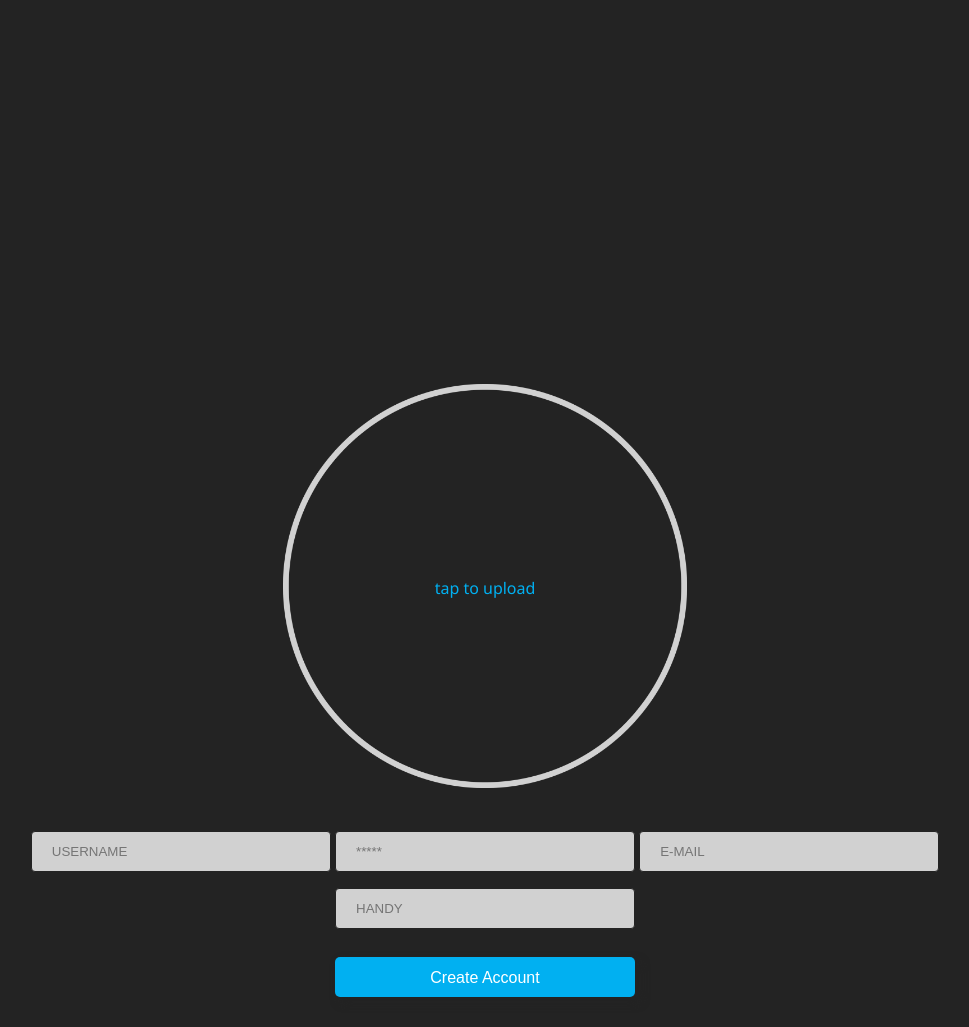
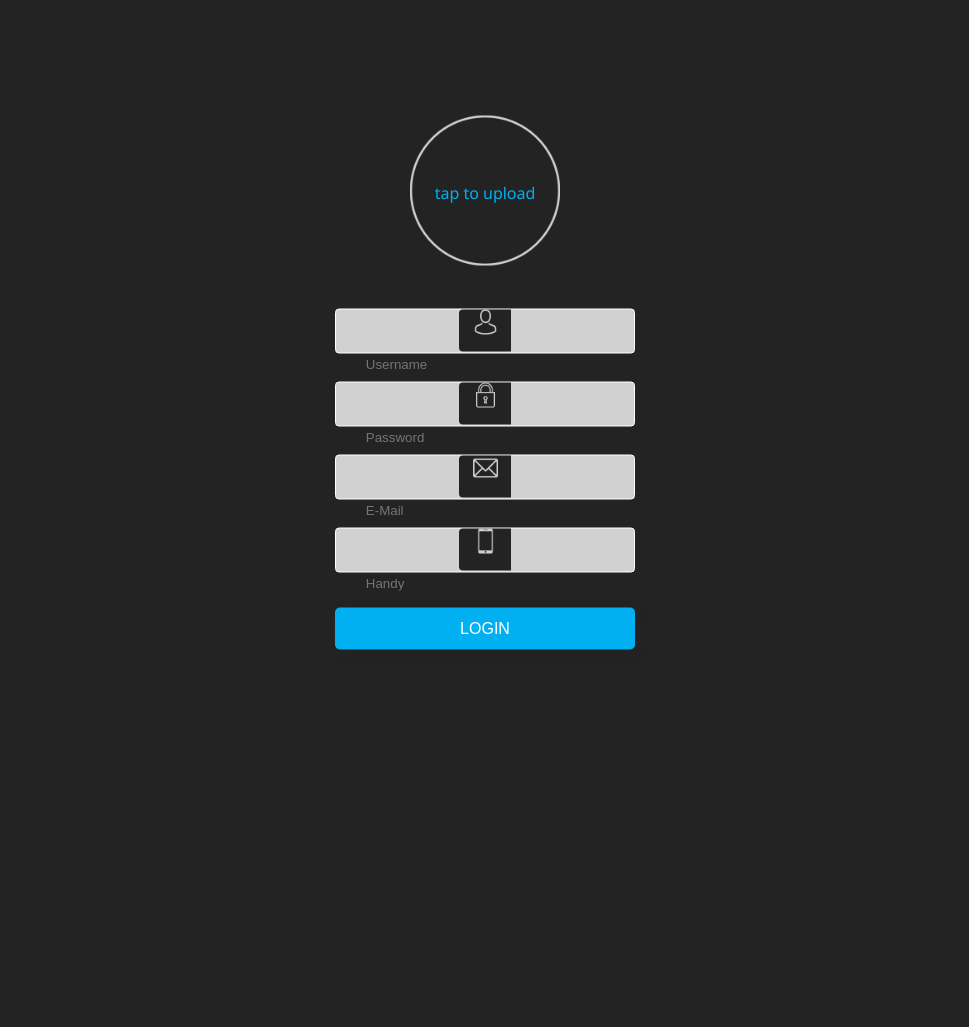
Before and after one commit to TheValbo/thevalbo.github.io, a plain HTML site: page signUp.html in a window 1280 px wide. Shown: the whole page, without its empty margins (155-1124 px from the left). After the commit the page ends 800 px from the top, so only its background shows below. Drawn offline with Linux system fonts and the light colour scheme.

Commit message:
added icons to inputs; added circle to creativeMode

```diff
--- a/public/css/creativeMode.css
+++ b/public/css/creativeMode.css
@@ -33,7 +33,7 @@ body {
   top: 50%;
   left: 50%;
   width: 100%;
-  max-width: 500px;
+  /* max-width: 500px; */
   height: 100%;
   transform: translateX(-50%) translateY(-50%);
 }
@@ -280,3 +280,49 @@ body {
   bottom: 15%;
   left: 85%;
 }
+
+
+#circle {
+    width: 120vw;
+    border-radius: 50%;
+    height: 70vw;
+    transform: translateX(-10vw);
+    background-image: url("../img/background.jpg");
+    border: 5px solid var(--white);
+}
+
+#footer {
+    width: 100vw;
+    height: 50vw;
+    position: fixed;
+    bottom: 0;
+    text-align: center;
+    max-height: 160px;
+}
+
+#soundControl {
+    height: 50px;
+    position: relative;
+    top: 45px;
+}
+
+#footContainer {
+    position: fixed;
+    bottom: 0;
+    width: 90vw;
+    max-width: 600px;
+    height: 40px;
+    left: 0;
+    right: 0;
+    margin: auto;
+}
+
+#volume {
+    color: white;
+    float: right;
+}
+
+#sound {
+    color: white;
+    float: left;
+}
--- a/public/css/creativeMode2.css
+++ b/public/css/creativeMode2.css
@@ -141,8 +141,8 @@ background-color: var(--yellow);
 }
 
 .backIcon {
-  width: 20px;
-  height: 20px;
+  width: 30px;
+  height: 30px;
   transform: scaleX(-1);
   -moz-transform: scaleX(-1);
   -webkit-transform: scaleX(-1);
--- a/public/css/index.css
+++ b/public/css/index.css
@@ -12,6 +12,10 @@
   --blue: #39C2FF;
   --yellow: #FFEB3C;
   --orange: #F6A80D;
+}
+
+html {
+  overflow: hidden;
 }
 
 body {
--- a/public/css/letsRoll.css
+++ b/public/css/letsRoll.css
@@ -12,6 +12,10 @@
   --blue: #39C2FF;
   --yellow: #FFEB3C;
   --orange: #F6A80D;
+}
+
+html {
+  overflow: hidden;
 }
 
 body {
--- a/public/css/modeSelection.css
+++ b/public/css/modeSelection.css
@@ -16,6 +16,7 @@
 
 html {
   height: 100%;
+  overflow: hidden;
 }
 
 body {
--- a/public/css/signIn.css
+++ b/public/css/signIn.css
@@ -14,11 +14,47 @@
   --orange: #F6A80D;
 }
 
+html {
+  overflow: hidden;
+}
+
 body {
   margin-top: 30%;
   padding: 0;
   background-color: var(--grey);
   font-family: 'Segoe UI', sans-serif;
+}
+
+.form {
+  text-align: center;
+}
+
+.form-section {
+  width: 80%;
+  max-width: 300px;
+  height: 45px;
+  padding: 0px;
+  margin: 8px 0;
+  border: 1px solid var(--white);
+  border-radius: 4px;
+  box-sizing: border-box;
+  background-color: var(--lightGray);
+  display: inline-block;
+}
+
+.icon {
+  background-color: var(--grey);
+  height: 42px;
+  width: 52px;
+  border-radius: 4px 0px 0px 4px;
+  display: inline-block;
+  margin: 0;
+}
+
+.icon img {
+  width: 25px;
+  height: 25px;
+  margin: 0;
 }
 
 .border {
@@ -47,12 +83,12 @@ body {
 }
 
 .loginbox {
-  background: transparent;
+  /* background: transparent;
   color: var(--white);
   position: absolute;
   top: 70%;
-  left: 50%;
-  transform: translate(-50%, -50%);
+  left: 50%; */
+  /* transform: translate(-50%, -50%); */
 }
 
 .loginbox input {
@@ -61,26 +97,23 @@ body {
   padding: 20;
 }
 
-input[type=text] {
+input[type=text], input[type=password] {
   width: 80%;
   max-width: 300px;
-  padding: 12px 20px;
-  margin: 8px 0;
-  border: 1px solid var(--white);
-  border-radius: 4px;
-  box-sizing: border-box;
-  background-color: var(--lightGray);
+  /* padding: 12px 20px; */
+  /* margin: 8px 0; */
+  border: 1px solid transparent;
+  /* border-radius: 4px; */
+  /* box-sizing: border-box; */
+  background-color: transparent;
 }
 
 .button {
   width: 80%;
   max-width: 300px;
-  padding: 12px 20px;
   margin: 15px 0px 35px 0px;
   padding: 12px 12px;
   cursor: pointer;
-  text-align: center;
-  text-transform: capitalize;
   text-decoration: none;
   border: 0 none;
   border-radius: 5px;
--- a/public/css/signUp.css
+++ b/public/css/signUp.css
@@ -14,29 +14,15 @@
   --orange: #F6A80D;
 }
 
+html {
+  overflow: hidden;
+}
+
 body {
   margin-top: 30%;
   padding: 0;
   background-color: var(--grey);
   font-family: 'Segoe UI', sans-serif;
-}
-
-.border {
-  width: 80%;
-  height: 100%;
-}
-
-.container {
-  position: relative;
-  text-align: center;
-  color: var(--white);
-  margin-bottom: 30px;
-}
-
-.container img {
-  width: 40%;
-  left: 50%;
-  top: 80px;
 }
 
 .centered {
@@ -53,13 +39,70 @@ body {
   font-family: 'Segoe UI', sans-serif;
 }
 
+.form {
+  text-align: center;
+}
+
+.form-section {
+  width: 80%;
+  max-width: 300px;
+  height: 45px;
+  padding: 0px;
+  margin: 8px 0;
+  border: 1px solid var(--white);
+  border-radius: 4px;
+  box-sizing: border-box;
+  background-color: var(--lightGray);
+  display: inline-block;
+}
+
+.icon {
+  background-color: var(--grey);
+  height: 42px;
+  width: 52px;
+  border-radius: 4px 0px 0px 4px;
+  display: inline-block;
+  margin: 0;
+}
+
+.icon img {
+  width: 25px;
+  height: 25px;
+  margin: 0;
+}
+
+.border {
+  position: absolute;
+  top: 50%;
+  left: 50%;
+  width: 100%;
+  max-width: 500px;
+  transform: translateX(-50%) translateY(-50%);
+  text-align: center;
+  color: var(--white);
+}
+
+.container {
+  position: relative;
+  text-align: center;
+  color: var(--white);
+  margin-bottom: 30px;
+}
+
+.container img {
+  width: 30%;
+  max-width: 150px;
+  left: 50%;
+  top: 50px;
+}
+
 .loginbox {
-  background: transparent;
+  /* background: transparent;
   color: var(--white);
   position: absolute;
   top: 70%;
-  left: 50%;
-  transform: translate(-50%, -50%);
+  left: 50%; */
+  /* transform: translate(-50%, -50%); */
 }
 
 .loginbox input {
@@ -68,29 +111,23 @@ body {
   padding: 20;
 }
 
-input[type=text] {
+input[type=text], input[type=password], input[type=email], input[type=number] {
   width: 80%;
   max-width: 300px;
-  padding: 12px 20px;
-  margin: 8px 0;
-  display: inline-block;
-  border: 1px solid var(--grey);
-  border-radius: 4px;
-  box-sizing: border-box;
-  background-color: var(--lightGray);
+  /* padding: 12px 20px; */
+  /* margin: 8px 0; */
+  border: 1px solid transparent;
+  /* border-radius: 4px; */
+  /* box-sizing: border-box; */
+  background-color: transparent;
 }
 
 .button {
-  display: block;
   width: 80%;
   max-width: 300px;
-  height: 40px;
-  margin-top: 20px;
-  margin-bottom: 30px;
+  margin: 15px 0px 35px 0px;
   padding: 12px 12px;
   cursor: pointer;
-  text-align: center;
-  text-transform: capitalize;
   text-decoration: none;
   border: 0 none;
   border-radius: 5px;
@@ -99,6 +136,7 @@ input[type=text] {
   flex: 0 0 160px;
   box-shadow: 5px 5px 10px var(--grey);
   font-size: 16px;
+  text-transform: uppercase;
   color: var(--white);
   background-color: var(--lightBlue);
   -webkit-appearance: none;
@@ -107,20 +145,31 @@ input[type=text] {
 }
 
 .remember {
+  position: relative;
+  top: 50%;
+  left: 50%;
+  width: 100%;
+  max-width: 500px;
+  transform: translateX(-50%) translateY(-50%);
   margin-bottom: 30px;
+  width: 80%;
+  max-width: 300px;
 }
 
 .remember label {
   float: left;
   color: var(--lightGray);
+  font-size: 12px;
 }
 
 .remember a {
   color: var(--turquoise);
-  /* float: right; */
+  font-size: 12px;
+  float: right;
 }
 
 .hr {
   border-color: var(--lightGray);
-  width: 100%;
+  width: 80%;
+  max-width: 300px;
 }
--- a/public/css/standardMode.css
+++ b/public/css/standardMode.css
@@ -16,6 +16,7 @@
 
 html {
   height: 100%;
+  overflow: hidden;
 }
 
 body {
@@ -105,6 +106,7 @@ body {
 .dotsTop {
   position: relative;
   top: 55%;
+  text-align: center;
 }
 
 
@@ -116,6 +118,7 @@ body {
 .dotsBottom {
   position: relative;
   top: 55%;
+  text-align: center;
 }
 
 .color-picker {
--- a/signUp.html
+++ b/signUp.html
@@ -18,12 +18,33 @@
         </div>
       </div>
       <form>
-        <input type="text" id="fname" name="username" placeholder="USERNAME">
-        <input type="text" id="lname" name="password" placeholder="*****">
-        <input type="text" id="fname" name="email" placeholder="E-MAIL">
-        <input type="text" id="lname" name="handy" placeholder="HANDY">
-        <input class="button" type="button" value="Create Account" onclick="window.location.href='/letsRoll.html'" />
-      </form>
+        <form>
+          <div class="form-section">
+            <div class="icon">
+                <img width="20" src="public/ico/avatar.png" alt="background">
+            </div>
+            <input type="text" name="name" placeholder="Username">
+          </div>
+          <div class="form-section">
+            <div class="icon">
+              <img width="20" src="public/ico/lock.png" alt="background">
+            </div>
+            <input type="password" name="password" placeholder="Password">
+          </div>
+          <div class="form-section">
+            <div class="icon">
+              <img width="20" src="public/ico/email.png" alt="background">
+            </div>
+            <input type="email" name="mail" placeholder="E-Mail">
+          </div>
+          <div class="form-section">
+            <div class="icon">
+              <img width="20" src="public/ico/smartphone-call.png" alt="background">
+            </div>
+            <input type="number" name="number" placeholder="Handy">
+          </div>
+          <input class="button" type="button" value="Login" onclick="window.location.href='/letsRoll.html'" />
+        </form>
     </div>
   </center>
 </body>
```
Also changed, not shown: creativeMode.html (+14 -15 lines), signIn.html (+12 -2 lines).
